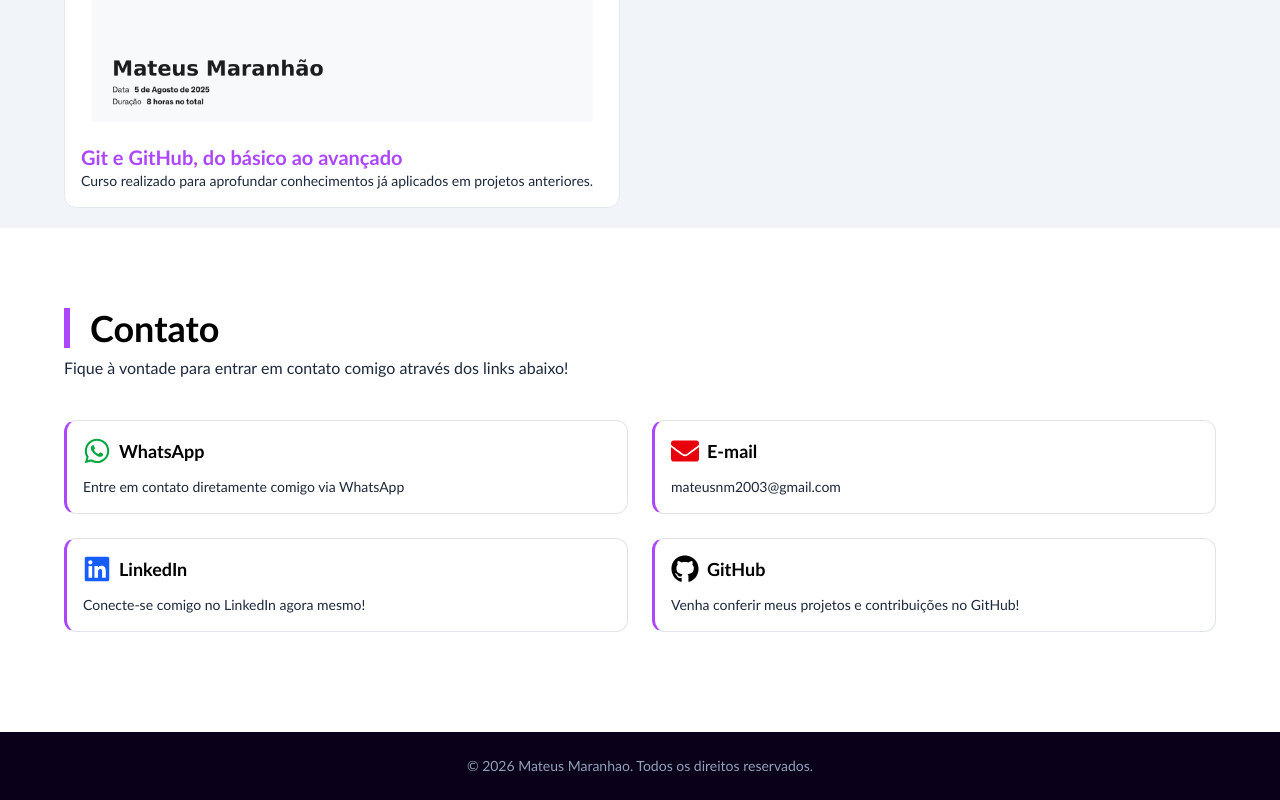
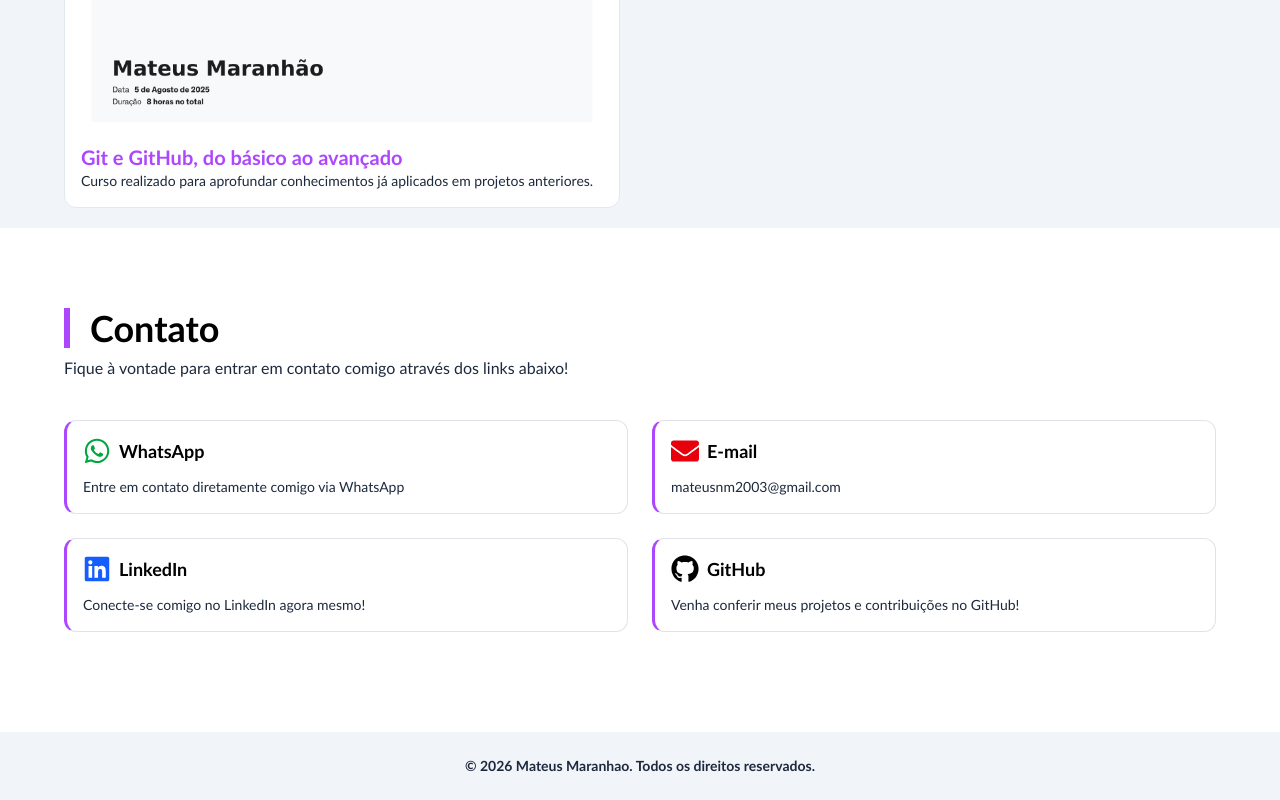
Before and after one commit to mateusmaranhao12/portfolio-v2, a Next.js app: page / in a window 1280 px wide. Shown: the part 8335-9135 px from the top of the page. Built offline with nearby package versions, Linux system fonts and the light colour scheme.

Commit message:
update footer light mode

```diff
--- a/src/app/modules/Footer.tsx
+++ b/src/app/modules/Footer.tsx
@@ -1,6 +1,9 @@
+'use client';
+import { useTheme } from "@/components/theme/theme";
 export default function Footer() {
+    const { isDark } = useTheme();
     return (
-        <footer className="bg-purple-950 w-full py-6 text-center text-sm text-slate-400">
+        <footer className={`w-full py-6 text-center font-bold text-sm ${isDark ? "bg-purple-950 text-slate-400" : "bg-slate-100 text-slate-800"}`}>
             &copy; {new Date().getFullYear()} Mateus Maranhao. Todos os direitos reservados.
         </footer>
     );
```
